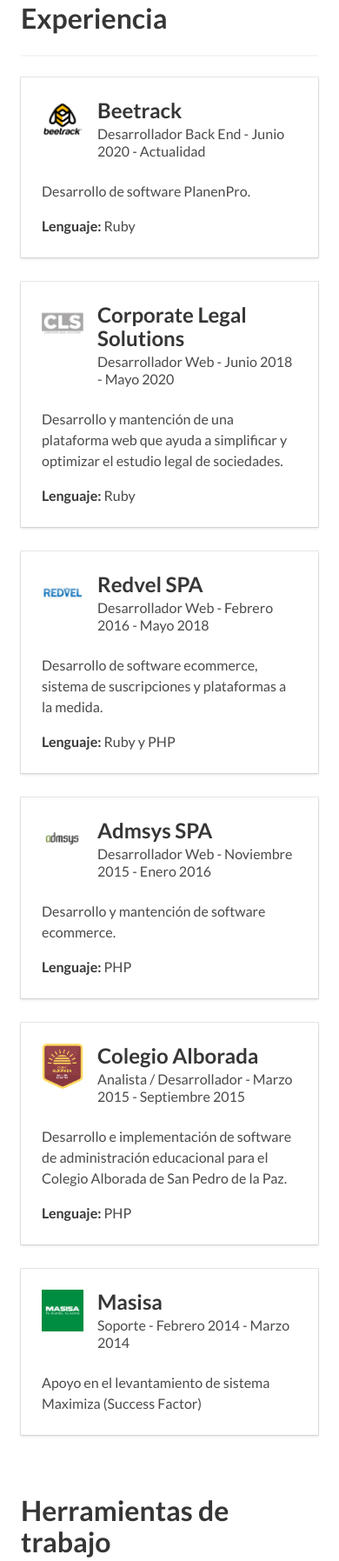
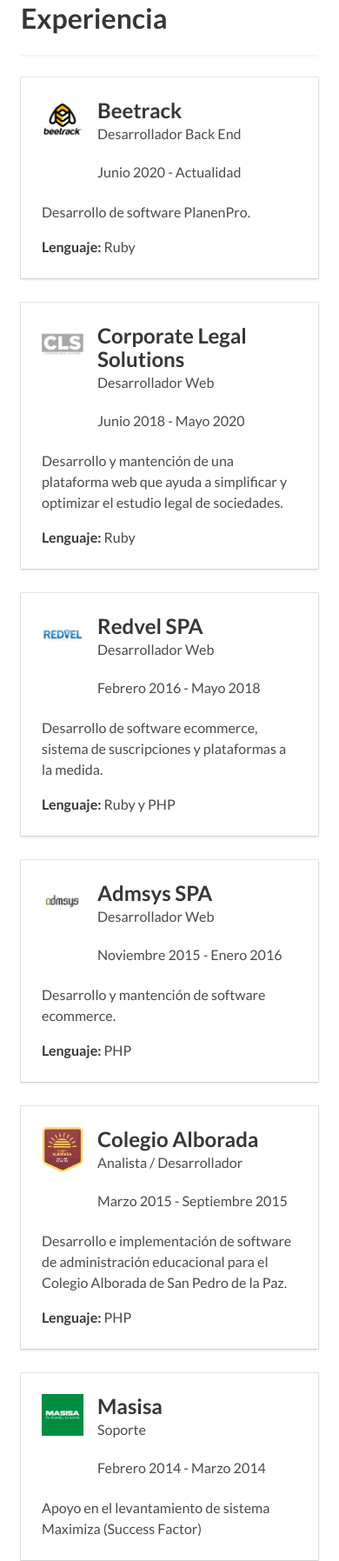
Before and after one commit to JuIturra/juiturra.github.io, a plain HTML site: page index.html in a window 390 px wide. Shown: the part 893-2688 px from the top of the page at 87% size. Drawn offline with Linux system fonts and the light colour scheme.

Commit message:
se modifica visual de fechas para mobile

```diff
--- a/index.html
+++ b/index.html
@@ -88,7 +88,8 @@
             </div>
             <div class="media-content">
               <p class="title is-4">Beetrack</p>
-              <p class="subtitle is-6">Desarrollador Back End - <time datetime="2018-1">Junio 2020</time> - <time datetime="2019-9">Actualidad</time> </p>
+              <p class="subtitle is-6">Desarrollador Back End</p>
+              <p class="subtitle is-6"><time datetime="2018-1">Junio 2020</time> - <time datetime="2019-9">Actualidad</time></p>
             </div>
           </div>
           <div class="content">
@@ -108,7 +109,8 @@
             </div>
             <div class="media-content">
               <p class="title is-4">Corporate Legal Solutions</p>
-              <p class="subtitle is-6">Desarrollador Web - <time datetime="2018-6">Junio 2018</time> - <time datetime="2020-5">Mayo 2020</time> </p>
+              <p class="subtitle is-6">Desarrollador Web</p>
+              <p class="subtitle is-6"><time datetime="2018-6">Junio 2018</time> - <time datetime="2020-5">Mayo 2020</time></p>
             </div>
           </div>
           <div class="content">
@@ -128,7 +130,8 @@
             </div>
             <div class="media-content">
               <p class="title is-4">Redvel SPA</p>
-              <p class="subtitle is-6">Desarrollador Web - <time datetime="2016-2">Febrero 2016</time> - <time datetime="2018-5">Mayo 2018</time></p>
+              <p class="subtitle is-6">Desarrollador Web</p>
+              <p class="subtitle is-6"><time datetime="2016-2">Febrero 2016</time> - <time datetime="2018-5">Mayo 2018</time></p>
             </div>
           </div>
           <div class="content">
@@ -148,7 +151,8 @@
             </div>
             <div class="media-content">
               <p class="title is-4">Admsys SPA</p>
-              <p class="subtitle is-6">Desarrollador Web - <time datetime="2015-11">Noviembre 2015</time> - <time datetime="2016-1">Enero 2016</time></p>
+              <p class="subtitle is-6">Desarrollador Web</p>
+              <p class="subtitle is-6"><time datetime="2015-11">Noviembre 2015</time> - <time datetime="2016-1">Enero 2016</time></p>
             </div>
           </div>
           <div class="content">
@@ -168,7 +172,8 @@
             </div>
             <div class="media-content">
               <p class="title is-4">Colegio Alborada</p>
-              <p class="subtitle is-6">Analista / Desarrollador - <time datetime="2015-3">Marzo 2015</time> - <time datetime="2015-9">Septiembre 2015</time></p>
+              <p class="subtitle is-6">Analista / Desarrollador</p>
+              <p class="subtitle is-6"><time datetime="2015-3">Marzo 2015</time> - <time datetime="2015-9">Septiembre 2015</time></p>
             </div>
           </div>
           <div class="content">
@@ -188,7 +193,8 @@
             </div>
             <div class="media-content">
               <p class="title is-4">Masisa</p>
-              <p class="subtitle is-6">Soporte - <time datetime="2014-2">Febrero 2014</time> - <time datetime="2014-3">Marzo 2014</time></p>
+              <p class="subtitle is-6">Soporte</p>
+              <p class="subtitle is-6"><time datetime="2014-2">Febrero 2014</time> - <time datetime="2014-3">Marzo 2014</time></p>
             </div>
           </div>
           <div class="content">
@@ -250,8 +256,8 @@
         <div class="card-content">
           <div class="content">
             <p class="title is-4">Universidad del Bío Bío</p>
-            <p class="subtitle is-6">Ingeniería de ejecución en computación e informática - <time datetime="2016-9">2011</time> - <time
-                datetime="2019-9">2015</time></p>
+            <p class="subtitle is-6">Ingeniería de ejecución en computación e informática</p>
+            <p class="subtitle is-6"><time datetime="2016-9">2011</time> - <time datetime="2019-9">2015</time></p>
           </div>
         </div>
       </div>
@@ -259,8 +265,8 @@
         <div class="card-content">
           <div class="content">
             <p class="title is-4">Universidad de Concepción</p>
-            <p class="subtitle is-6">Ciencias Físicas y Astronómicas - <time datetime="2015-9">2007</time> - <time
-                datetime="2015-9">2010</time> (Incompleta)</p>
+            <p class="subtitle is-6">Ciencias Físicas y Astronómicas</p>
+            <p class="subtitle is-6"><time datetime="2015-9">2007</time> - <time datetime="2015-9">2010</time> (Incompleta)</p>
           </div>
         </div>
       </div>
```
